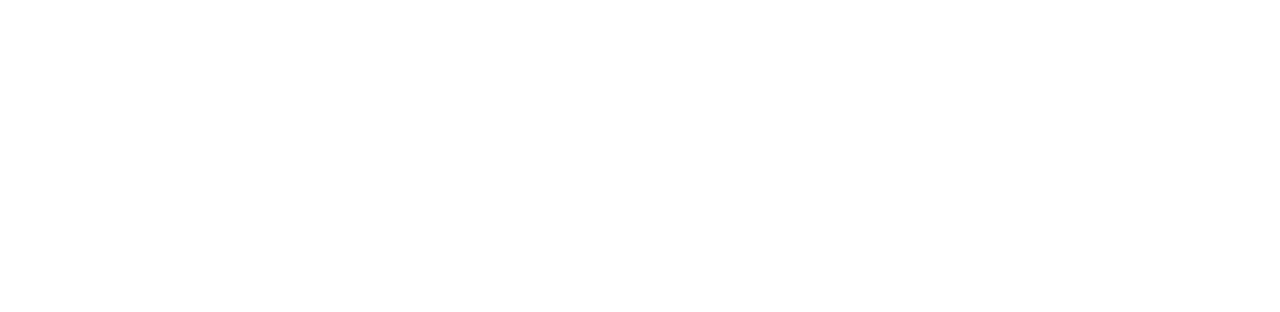
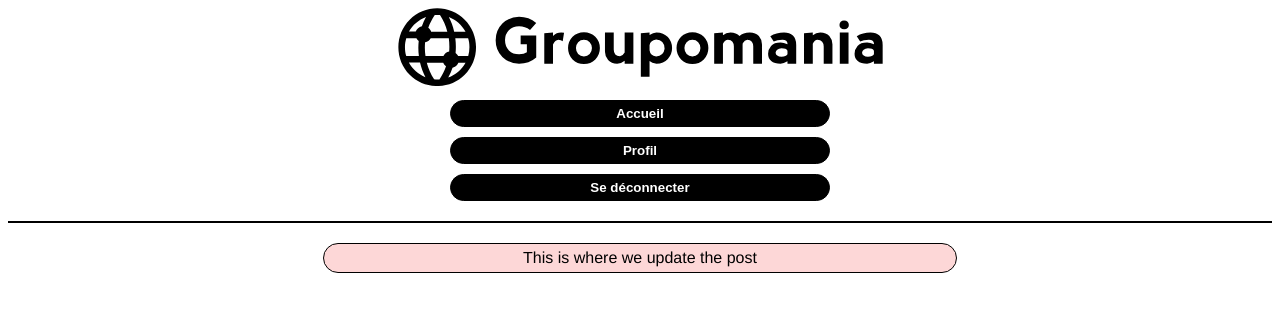
Before and after one commit to AliciaPetitpas/P7-Creer-un-reseau-social-d-entreprise, a Vue app in the folder front/: page /modifyPost in a window 1280 px wide. Before the commit this address had no page. Shown: the top 312 px of the page. Built offline with nearby package versions, Linux system fonts and the light colour scheme.

Commit message:
Ajout de la vue modification post

```diff
--- a/front/src/router/index.js
+++ b/front/src/router/index.js
@@ -7,6 +7,7 @@
 import PostDetail from '../views/PostDetail.vue'
 import CreatePost from '../views/CreatePost.vue'
 import ModifyPassword from '../views/ModifyPassword.vue'
+import ModifyPost from '../views/ModifyPost.vue'
 
 const routes = [{
         path: '/',
@@ -47,7 +48,12 @@
         path: '/modifyPassword',
         name: 'modifyPassword',
         component: ModifyPassword
-    }
+    },
+    {
+        path: '/modifyPost',
+        name: 'modifyPost',
+        component: ModifyPost
+    },
 ]
 
 const router = createRouter({
--- /dev/null
+++ b/front/src/views/ModifyPost.vue
@@ -0,0 +1,31 @@
+<template>
+    <div>
+        <MenuPage/>
+        <main id="main" class="main">
+            <div class="modify-post">
+                <p>This is where we update the post</p>
+                <!-- <p>{{ posts }}</p> -->
+            </div>
+        </main>
+    </div>
+</template>
+
+<script>
+
+import MenuPage from '../components/MenuPage.vue'
+import { mapState } from 'vuex'
+
+export default {
+    name: 'modifyPost',
+    components: {
+        MenuPage,
+    },
+    computed: {
+        ...mapState({
+            user:'user',
+            userInfo: 'userInfo',
+            // posts: 'posts',
+        }),
+    },
+}
+</script>
```
